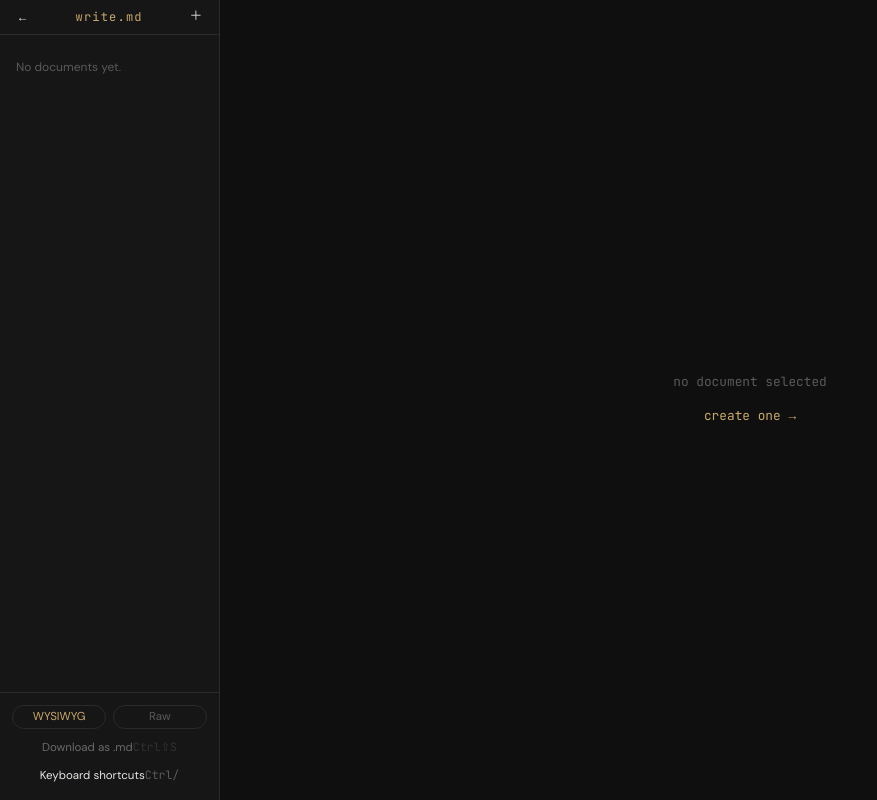
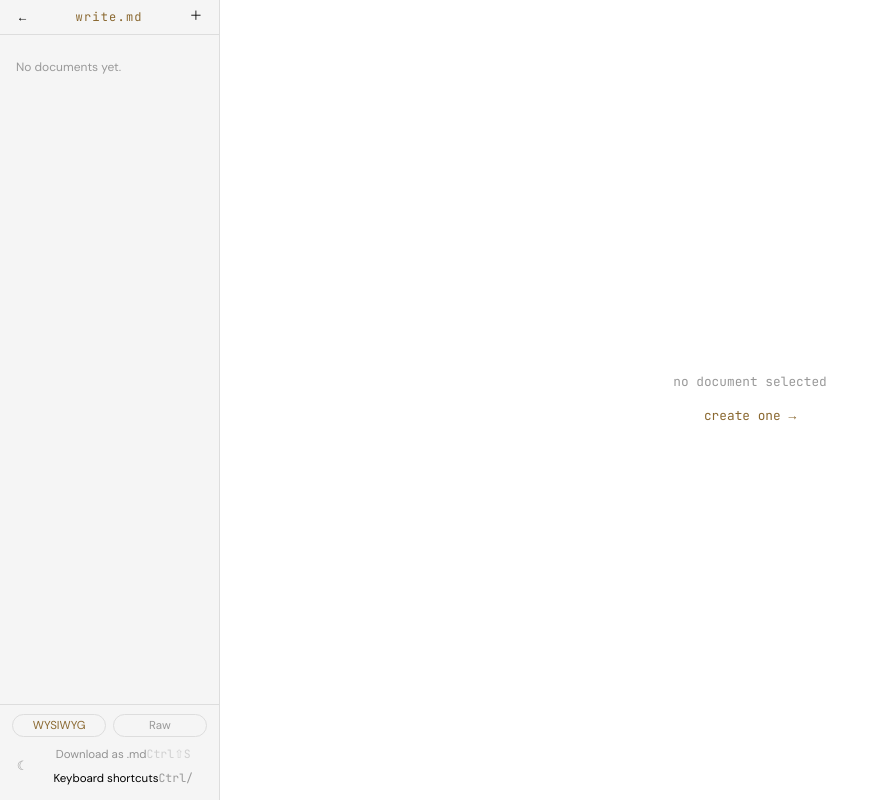
Before and after one commit to 6fmd/write, a React (Vite) app: page / in a window 1280 px wide. Shown: the whole page, without its empty margins (0-877 px from the left). Built offline with nearby package versions, Linux system fonts and the light colour scheme.

Commit message:
Implement theme support in App and RawEditor components, add document renaming shortcut, and update styles for improved UI. Enhance CSS variables for dark and light themes.

```diff
--- a/src/App.jsx
+++ b/src/App.jsx
@@ -1,6 +1,7 @@
 import { useState, useEffect, useCallback, useRef } from 'react';
 import WysiwygEditor from './components/WysiwygEditor';
 import RawEditor from './components/RawEditor';
+import { useTheme } from './hooks/useTheme';
 import {
   listDocs, getDoc, saveDoc, deleteDoc,
   getActiveDocId, setActiveDocId, generateId, extractTitle,
@@ -21,6 +22,7 @@ export default function App() {
   const autosaveTimer = useRef(null);
 
   const isMac = typeof navigator !== 'undefined' && navigator.platform.includes('Mac');
+  const { theme, toggle: toggleTheme } = useTheme();
 
   // Load docs from localStorage on mount
   useEffect(() => {
@@ -169,6 +171,13 @@ export default function App() {
         return;
       }
 
+      // Cmd/Ctrl + Shift + R — rename current document
+      if (e.shiftKey && key === 'r' && activeDoc) {
+        e.preventDefault();
+        beginRename(activeDoc);
+        return;
+      }
+
       // Cmd/Ctrl + / — toggle shortcuts help overlay
       if (!e.shiftKey && key === '/') {
         e.preventDefault();
@@ -179,7 +188,7 @@ export default function App() {
 
     window.addEventListener('keydown', handleKeydown, true);
     return () => window.removeEventListener('keydown', handleKeydown, true);
-  }, [isMac, mode, downloadCurrentDoc, newDoc]);
+  }, [isMac, mode, downloadCurrentDoc, newDoc, activeDoc, beginRename]);
 
   return (
     <div style={{ display: 'flex', height: '100vh', overflow: 'hidden' }}>
@@ -273,7 +282,7 @@ export default function App() {
           </div>
 
           {/* Bottom controls */}
-          <div style={{ padding: '0.75rem 0.75rem 0.9rem', borderTop: '1px solid var(--border)', display: 'flex', flexDirection: 'column', gap: '0.5rem', fontSize: '0.75rem' }}>
+          <div style={{ padding: '0.6rem 0.75rem 0.7rem', borderTop: '1px solid var(--border)', display: 'flex', flexDirection: 'column', gap: '0.4rem', fontSize: '0.75rem' }}>
             <div style={{ display: 'flex', gap: '0.4rem' }}>
               <button
                 onClick={() => setMode('wysiwyg')}
@@ -315,6 +324,20 @@ export default function App() {
               </button>
             )}
 
+            <div style={{ display: 'flex', alignItems: 'center', justifyContent: 'space-between', gap: '0.4rem' }}>
+              <button
+                onClick={toggleTheme}
+                style={{
+                  ...iconBtnStyle,
+                  fontSize: '0.8rem',
+                  color: 'var(--text-muted)',
+                }}
+                title={theme === 'dark' ? 'Switch to light theme' : 'Switch to dark theme'}
+              >
+                {theme === 'dark' ? '☀' : '☾'}
+              </button>
+
+              <div style={{ flex: 1, display: 'flex', flexDirection: 'column', gap: '0.25rem' }}>
                 <button
                   onClick={downloadCurrentDoc}
                   style={{
@@ -346,6 +369,9 @@ export default function App() {
                   </span>
                 </button>
               </div>
+            </div>
+
+          </div>
         </aside>
       )}
 
@@ -364,7 +390,13 @@ export default function App() {
             </div>
           ) : (
             <div style={{ width: '100%', height: '100%' }}>
-              <RawEditor key={`${activeId}-${vimMode}`} content={content} onChange={handleContentChange} vimMode={vimMode} />
+              <RawEditor
+                key={`${activeId}-${vimMode}`}
+                content={content}
+                onChange={handleContentChange}
+                vimMode={vimMode}
+                theme={theme}
+              />
             </div>
           )}
         </main>
@@ -454,6 +486,9 @@ export default function App() {
 
               <span>Toggle shortcuts help</span>
               <ShortcutKeys isMac={isMac} keys={['Mod', '/']} />
+
+              <span>Rename current document</span>
+              <ShortcutKeys isMac={isMac} keys={['Mod', 'Shift', 'R']} />
             </div>
           </div>
         </div>
--- a/src/components/RawEditor.jsx
+++ b/src/components/RawEditor.jsx
@@ -6,7 +6,7 @@ import { defaultKeymap, history, historyKeymap } from '@codemirror/commands';
 import { vim } from '@replit/codemirror-vim';
 import { oneDark } from '@codemirror/theme-one-dark';
 
-export default function RawEditor({ content, onChange, vimMode }) {
+export default function RawEditor({ content, onChange, vimMode, theme }) {
   const containerRef = useRef(null);
   const viewRef = useRef(null);
   const onChangeRef = useRef(onChange);
@@ -29,7 +29,7 @@ export default function RawEditor({ content, onChange, vimMode }) {
       ...(vimMode ? [vim()] : []),
       history(),
       markdown(),
-      oneDark,
+      ...(theme === 'dark' ? [oneDark] : []),
       lineNumbers(),
       keymap.of([...defaultKeymap, ...historyKeymap]),
       EditorView.updateListener.of(update => {
@@ -40,7 +40,7 @@ export default function RawEditor({ content, onChange, vimMode }) {
       EditorView.theme({
         '&': { height: '100%', background: 'transparent' },
         '.cm-content': { fontFamily: 'var(--font-mono)', fontSize: '0.9rem' },
-        '.cm-gutters': { background: '#161616', borderRight: '1px solid #2a2a2a' },
+        '.cm-gutters': { background: 'var(--surface)', borderRight: '1px solid var(--border)' },
       }),
     ];
 
@@ -56,7 +56,7 @@ export default function RawEditor({ content, onChange, vimMode }) {
       view.destroy();
       viewRef.current = null;
     };
-  }, [vimMode]); // recreate when vim mode toggles
+  }, [vimMode, theme]); // recreate when vim mode or theme toggles
 
   // Sync content in when doc changes externally
   useEffect(() => {
--- /dev/null
+++ b/src/hooks/useTheme.js
@@ -0,0 +1,33 @@
+import { useState, useEffect } from 'react';
+
+export function useTheme() {
+  const [theme, setTheme] = useState(() => {
+    if (typeof window === 'undefined') return 'dark';
+    try {
+      const stored = window.localStorage.getItem('write-md:theme');
+      if (stored === 'light' || stored === 'dark') return stored;
+    } catch {
+      // ignore
+    }
+    return window.matchMedia &&
+      window.matchMedia('(prefers-color-scheme: dark)').matches
+      ? 'dark'
+      : 'light';
+  });
+
+  useEffect(() => {
+    if (typeof document === 'undefined') return;
+    document.documentElement.setAttribute('data-theme', theme);
+    try {
+      window.localStorage.setItem('write-md:theme', theme);
+    } catch {
+      // ignore
+    }
+  }, [theme]);
+
+  const toggle = () => {
+    setTheme(t => (t === 'dark' ? 'light' : 'dark'));
+  };
+
+  return { theme, toggle };
+}
--- a/src/index.css
+++ b/src/index.css
@@ -1,17 +1,29 @@
 *, *::before, *::after { box-sizing: border-box; margin: 0; padding: 0; }
 
-:root {
-  --bg: #0f0f0f;
-  --surface: #161616;
-  --border: #2a2a2a;
-  --text: #e8e6e1;
-  --text-muted: #5a5a5a;
-  --accent: #c9a96e;
-  --accent-dim: #7a6340;
-  --code-bg: #1a1a1a;
+:root,
+[data-theme="dark"] {
+  --bg:           #000000;
+  --surface:      #0a0a0a;
+  --border:       #222222;
+  --text:         #ffffff;
+  --text-muted:   #555555;
+  --accent:       #c9a96e;
+  --accent-dim:   #7a6340;
+  --code-bg:      #0d0d0d;
   --font-mono: 'JetBrains Mono', 'Fira Code', 'Cascadia Code', monospace;
   --font-serif: 'Lora', 'Georgia', serif;
   --font-sans: 'DM Sans', system-ui, sans-serif;
+}
+
+[data-theme="light"] {
+  --bg:           #ffffff;
+  --surface:      #f5f5f5;
+  --border:       #dddddd;
+  --text:         #000000;
+  --text-muted:   #999999;
+  --accent:       #8a6830;
+  --accent-dim:   #c9a96e;
+  --code-bg:      #f0f0f0;
 }
 
 html, body, #root {
```
Lines whose indentation alone changed are shown as unchanged.
